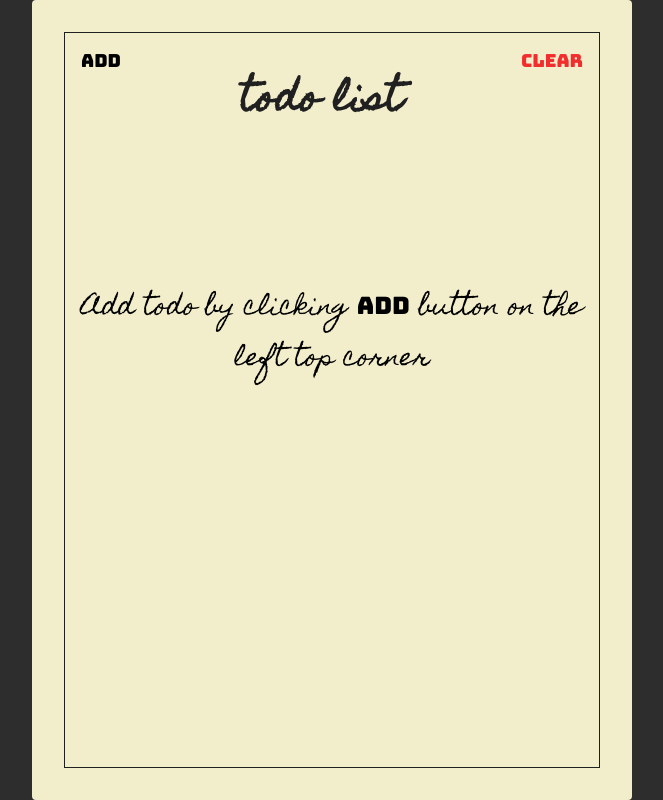
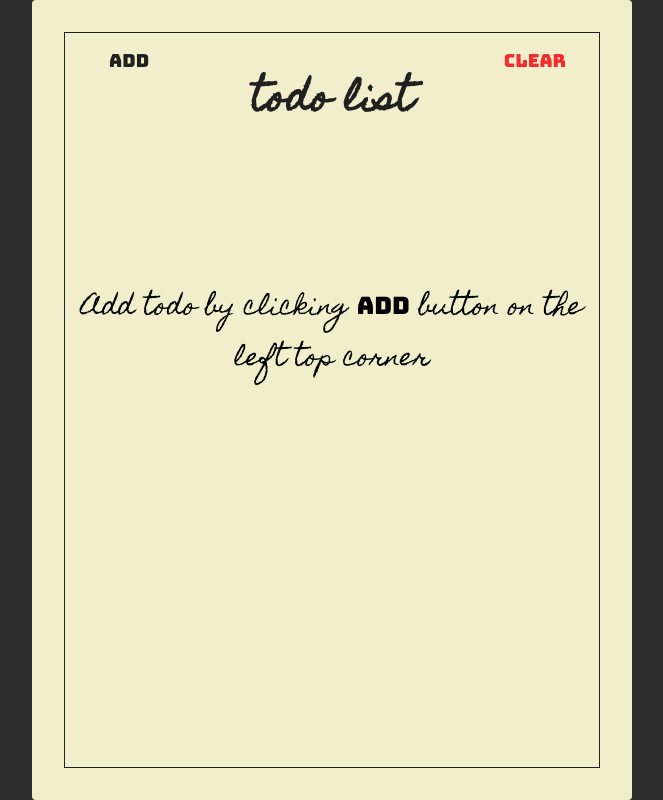
Before and after one commit to Khusyasy/react-todolist, a React (Create React App) app: page / in a window 1280 px wide. Shown: the whole page, without its empty margins (308-971 px from the left). Built offline with nearby package versions, Linux system fonts and the light colour scheme.

Commit message:
membuat komponen button

```diff
--- /dev/null
+++ b/src/components/Button.jsx
@@ -0,0 +1,28 @@
+import React from "react";
+import PropTypes from "prop-types";
+
+const Button = ({ text, onClick, color }) => {
+	const className = [
+		"header-btn",
+		color === "black" && "black-color",
+		color === "red" && "red-color"
+	].join(" ");
+	return (
+		<button className={className} onClick={onClick}>
+			{text}
+		</button>
+	);
+};
+
+Button.defaultProps = {
+	text: "Button",
+	color: "black"
+};
+
+Button.propTypes = {
+	text: PropTypes.string.isRequired,
+	onClick: PropTypes.func,
+	color: PropTypes.oneOf(["black", "red"])
+};
+
+export default Button;
--- a/src/components/Header.jsx
+++ b/src/components/Header.jsx
@@ -1,16 +1,24 @@
 import React from "react";
 import PropTypes from "prop-types";
+
+import Button from "./Button.jsx";
 
 const Header = ({ showAddToggle, showAdd, clearTodos }) => {
 	return (
 		<section className="header">
-			<button className="header-btn" onClick={showAddToggle}>
+			{/* <button className="header-btn" onClick={showAddToggle}>
 				{showAdd ? "Done" : "Add"}
-			</button>
+            </button> */}
+			<Button
+				color="black"
+				text={showAdd ? "Done" : "Add"}
+				onClick={showAddToggle}
+			/>
 			<h1 className="header-title">Todo List</h1>
-			<button className="header-btn red-color" onClick={clearTodos}>
+			{/* <button className="header-btn red-color" onClick={clearTodos}>
 				Clear
-			</button>
+			</button> */}
+			<Button color="red" text="clear" onClick={clearTodos} />
 		</section>
 	);
 };
--- a/src/pages/TodoList.jsx
+++ b/src/pages/TodoList.jsx
@@ -17,7 +17,7 @@ const TodoList = () => {
 		setTodos(addedTodos);
 	};
 
-	const clearTodos = () => setTodos([]);
+	const clearTodos = () => !showAdd && setTodos([]);
 
 	const showAddToggle = () => setShowAdd(!showAdd);
 
--- a/src/styles.css
+++ b/src/styles.css
@@ -32,6 +32,10 @@ html {
 	color: var(--red-color);
 }
 
+.black-color {
+	color: var(--black-color);
+}
+
 .container {
 	width: 600px;
 	height: 800px;
@@ -56,7 +60,8 @@ html {
 }
 
 .header-title {
-	flex: 1;
+	/* flex: 1; */
+	width: 52%;
 
 	text-align: center;
 
@@ -67,6 +72,8 @@ html {
 }
 
 .header-btn {
+	width: 24%;
+
 	font-size: 1.8rem;
 	font-family: "Bungee", cursive;
 
```
